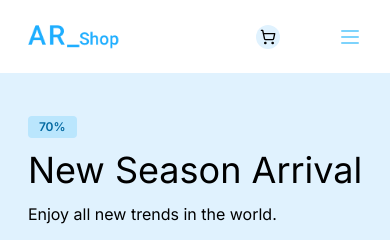
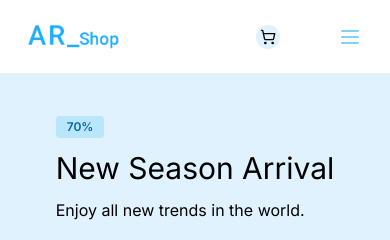
Before and after one commit to Adnanyousafzai21/hakthonpro, a Next.js app: page / in a window 390 px wide. Shown: the top 240 px of the page. Built offline with nearby package versions, Linux system fonts and the light colour scheme.

Commit message:
6th commit

```diff
--- a/src/app/component/viwes/Hero.tsx
+++ b/src/app/component/viwes/Hero.tsx
@@ -10,7 +10,7 @@ const Hero = () => {
       <div className=" flex flex-col gap-y-10 justify-center items-center py-10 md:flex-row md:py-20 md:px-10 ">
         <div className=" flex-1">
           <Badge className="bg-sky-200 text-sky-700 ">70%</Badge>
-          <h1 className="scroll-m-20 text-4xl my-3">New Season Arrival</h1>
+          <h1 className="scroll-m-20 text-3xl sm:text-4xl my-3">New Season Arrival</h1>
           <p>Enjoy all new trends in the world.</p>
           <Button className=" duration-500 bg-sky-300 rounded text-sm text-white h-[40px] w-auto] hover:bg-white hover:text-sky-300 hover:border border-sky-700 mt-7 px-10 ">
                   Add to Cart <ShoppingCart className="ml-3"/>
```
